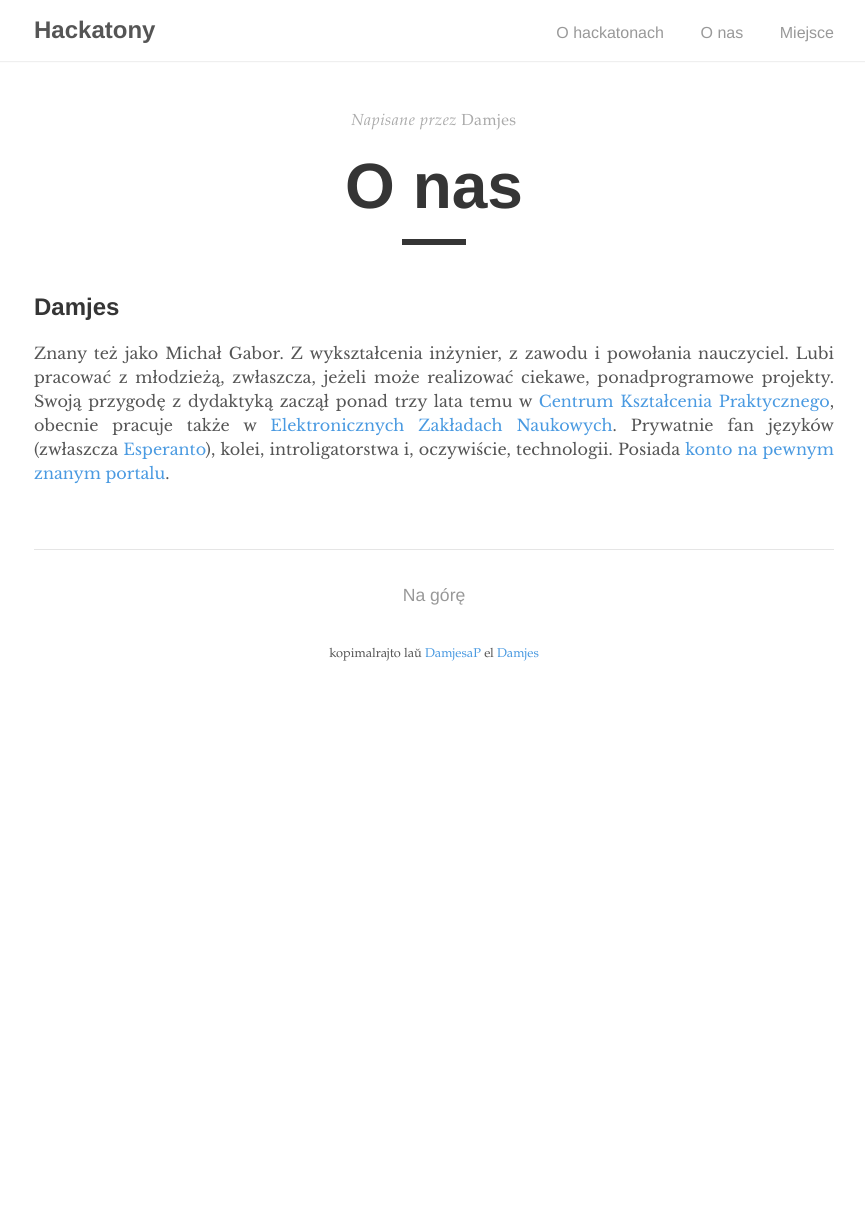
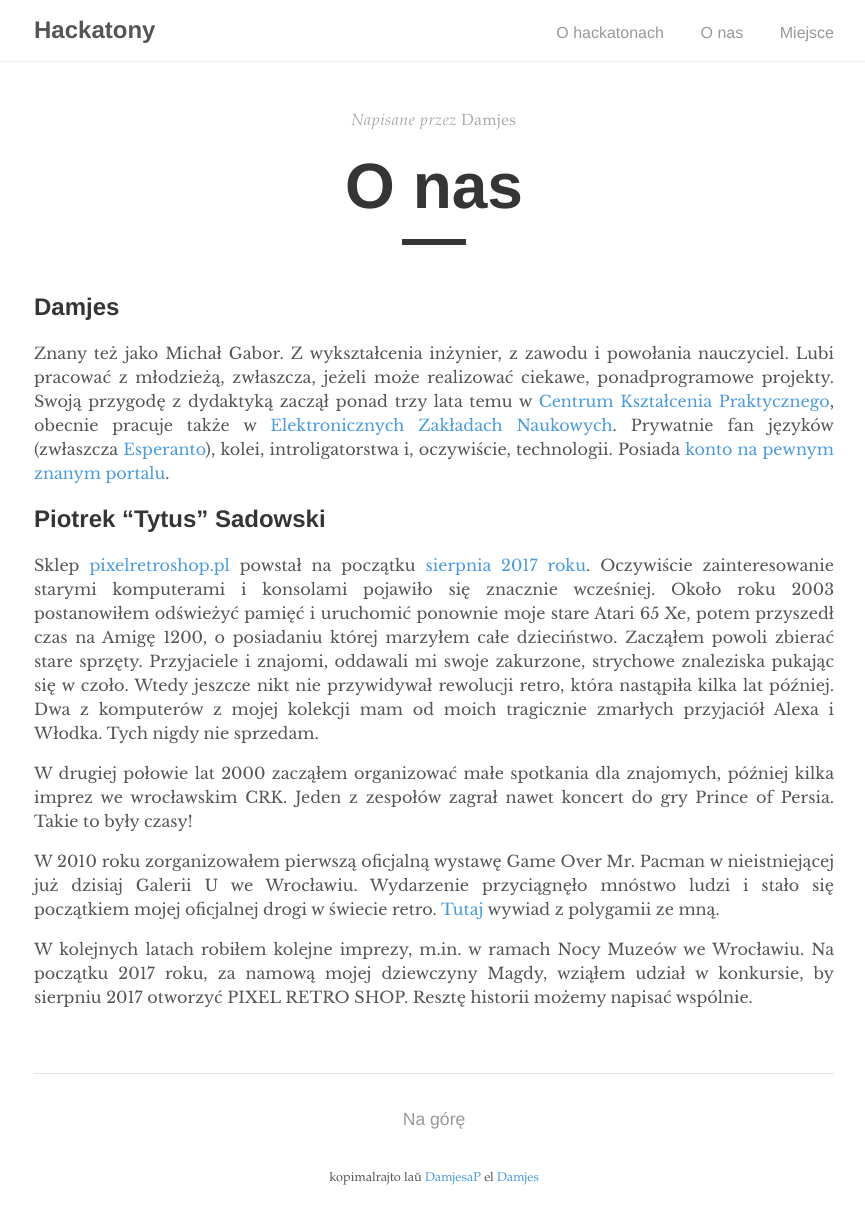
Before and after one commit to damjes/hackaton.damj.es-fonto, a Jekyll site: the page built from o_nas.md, in a window 1280 px wide. Shown: the whole page, without its empty margins (206-1071 px from the left). Built offline with Jekyll 4.4.1, drawn with Linux system fonts in a browser that asks for light colours; before the commit the page ends 900 px from its top, so only the background shows below that.

Commit message:
Tytus priskribo aldonita

```diff
--- a/o_nas.md
+++ b/o_nas.md
@@ -9,3 +9,14 @@ Damjes
 ------
 
 Znany też jako Michał Gabor. Z wykształcenia inżynier, z zawodu i powołania nauczyciel. Lubi pracować z młodzieżą, zwłaszcza, jeżeli może realizować ciekawe, ponadprogramowe projekty. Swoją przygodę z dydaktyką zaczął ponad trzy lata temu w [Centrum Kształcenia Praktycznego](http://www.ckp.pl/), obecnie pracuje także w [Elektronicznych Zakładach Naukowych](http://ezn.edu.pl/). Prywatnie fan języków (zwłaszcza [Esperanto](https://pl.wikipedia.org/wiki/Esperanto)), kolei, introligatorstwa i, oczywiście, technologii. Posiada [konto na pewnym znanym portalu](https://facebook.com/eo.damj.es).
+
+Piotrek "Tytus" Sadowski
+------------------------
+
+Sklep [pixelretroshop.pl](https://www.pixelretroshop.pl/) powstał na początku [sierpnia 2017 roku](https://web.facebook.com/events/1982305188719978). Oczywiście zainteresowanie starymi komputerami i konsolami pojawiło się znacznie wcześniej. Około roku 2003 postanowiłem odświeżyć pamięć i uruchomić ponownie moje stare Atari 65 Xe, potem przyszedł czas na Amigę 1200, o posiadaniu której marzyłem całe dzieciństwo. Zacząłem powoli zbierać stare sprzęty. Przyjaciele i znajomi, oddawali mi swoje zakurzone, strychowe znaleziska pukając się w czoło. Wtedy jeszcze nikt nie przywidywał rewolucji retro, która nastąpiła kilka lat później. Dwa z komputerów z mojej kolekcji mam od moich tragicznie zmarłych przyjaciół Alexa i Włodka. Tych nigdy nie sprzedam.
+
+W drugiej połowie lat 2000 zacząłem organizować małe spotkania dla znajomych, później kilka imprez we wrocławskim CRK. Jeden z zespołów zagrał nawet koncert do gry Prince of Persia. Takie to były czasy!
+
+W 2010 roku zorganizowałem pierwszą oficjalną wystawę Game Over Mr. Pacman w nieistniejącej już dzisiaj Galerii U we Wrocławiu. Wydarzenie przyciągnęło mnóstwo ludzi i stało się początkiem mojej oficjalnej drogi w świecie retro. [Tutaj](http://polygamia.pl/game-over-mr-pacman/) wywiad z polygamii ze mną.
+
+W kolejnych latach robiłem kolejne imprezy, m.in. w ramach Nocy Muzeów we Wrocławiu. Na początku 2017 roku, za namową mojej dziewczyny Magdy, wziąłem udział w konkursie, by sierpniu 2017 otworzyć PIXEL RETRO SHOP. Resztę historii możemy napisać wspólnie.
```
